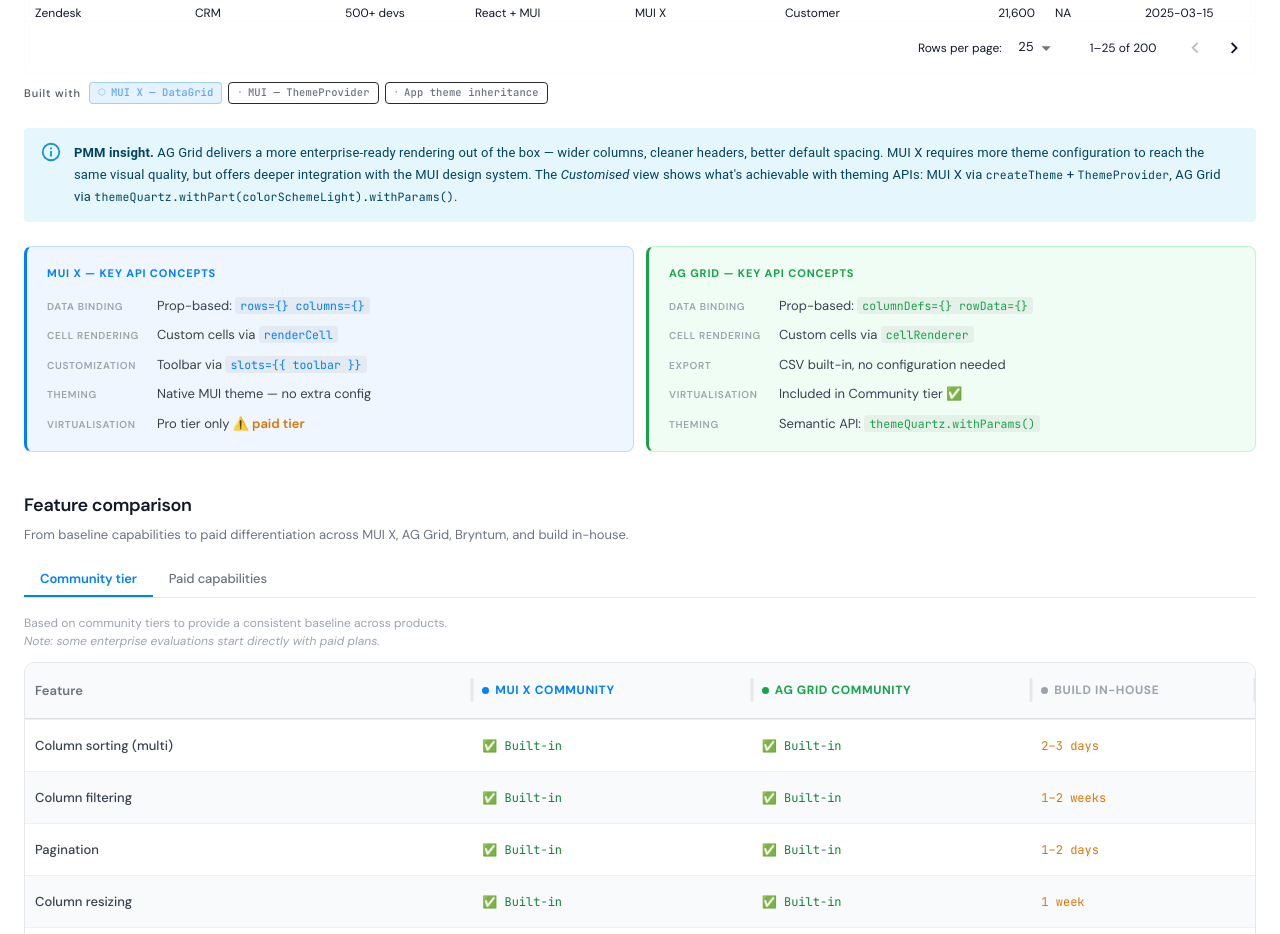
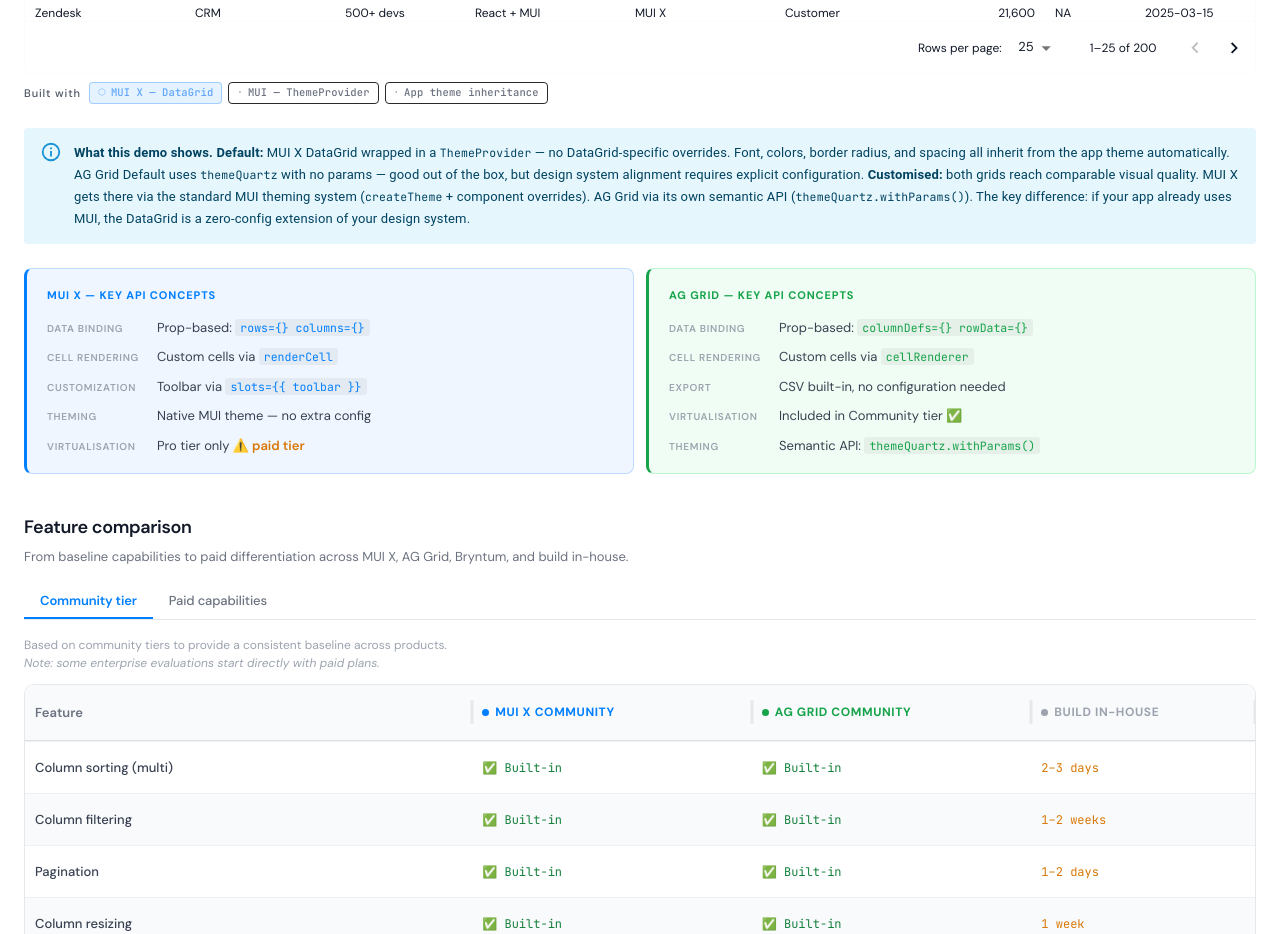
Before and after one commit to LaureBrosseau/react-ui-components-comparison, a React (Vite) app: page /react-ui-components-comparison/demo in a window 1280 px wide. Shown: the part 860-1794 px from the top of the page. Built offline with nearby package versions, Linux system fonts and the light colour scheme; what ag-grid-community would draw is missing.

Commit message:
changes with Claude

```diff
--- a/src/pages/MUIXDemo.jsx
+++ b/src/pages/MUIXDemo.jsx
@@ -248,19 +248,7 @@
       padding: '8px 16px', borderBottom: '1px solid #bfdbfe',
       background: '#dbeafe', display: 'flex', justifyContent: 'flex-end',
     }}>
-      <GridToolbarExport
-        slotProps={{
-          tooltip: { title: 'Export as CSV' },
-          button: {
-            style: {
-              fontSize: '12px', color: '#1d4ed8', border: '1px solid #93c5fd',
-              borderRadius: '6px', padding: '4px 12px',
-              fontFamily: "'DM Sans', sans-serif", background: '#eff6ff',
-              fontWeight: '500',
-            },
-          },
-        }}
-      />
+      <GridToolbarExport printOptions={{ disableToolbarButton: true }} />
     </GridToolbarContainer>
   )
 }
@@ -664,11 +652,14 @@
       )}
 
       <Alert severity="info" sx={{ mt: 3, mb: 1, '& .MuiAlert-message': { fontSize: '13px', lineHeight: '1.7' } }}>
-        <strong>PMM insight.</strong>{' '}
-        AG Grid delivers a more enterprise-ready rendering out of the box — wider columns, cleaner headers, better default spacing.
-        MUI X requires more theme configuration to reach the same visual quality, but offers deeper integration with the MUI design system.
-        The <em>Customised</em> view shows what's achievable with theming APIs: MUI X via <code style={{ fontFamily: "'JetBrains Mono', monospace", fontSize: '11.5px' }}>createTheme</code> + <code style={{ fontFamily: "'JetBrains Mono', monospace", fontSize: '11.5px' }}>ThemeProvider</code>,
-        AG Grid via <code style={{ fontFamily: "'JetBrains Mono', monospace", fontSize: '11.5px' }}>themeQuartz.withPart(colorSchemeLight).withParams()</code>.
+        <strong>What this demo shows.</strong>{' '}
+        <strong>Default:</strong> MUI X DataGrid wrapped in a <code style={{ fontFamily: "'JetBrains Mono', monospace", fontSize: '11.5px' }}>ThemeProvider</code> — no DataGrid-specific overrides.
+        Font, colors, border radius, and spacing all inherit from the app theme automatically.
+        AG Grid Default uses <code style={{ fontFamily: "'JetBrains Mono', monospace", fontSize: '11.5px' }}>themeQuartz</code> with no params — good out of the box, but design system alignment requires explicit configuration.{' '}
+        <strong>Customised:</strong> both grids reach comparable visual quality.
+        MUI X gets there via the standard MUI theming system (<code style={{ fontFamily: "'JetBrains Mono', monospace", fontSize: '11.5px' }}>createTheme</code> + component overrides).
+        AG Grid via its own semantic API (<code style={{ fontFamily: "'JetBrains Mono', monospace", fontSize: '11.5px' }}>themeQuartz.withParams()</code>).{' '}
+        The key difference: if your app already uses MUI, the DataGrid is a zero-config extension of your design system.
       </Alert>
 
       {/* API diff callout */}
```
